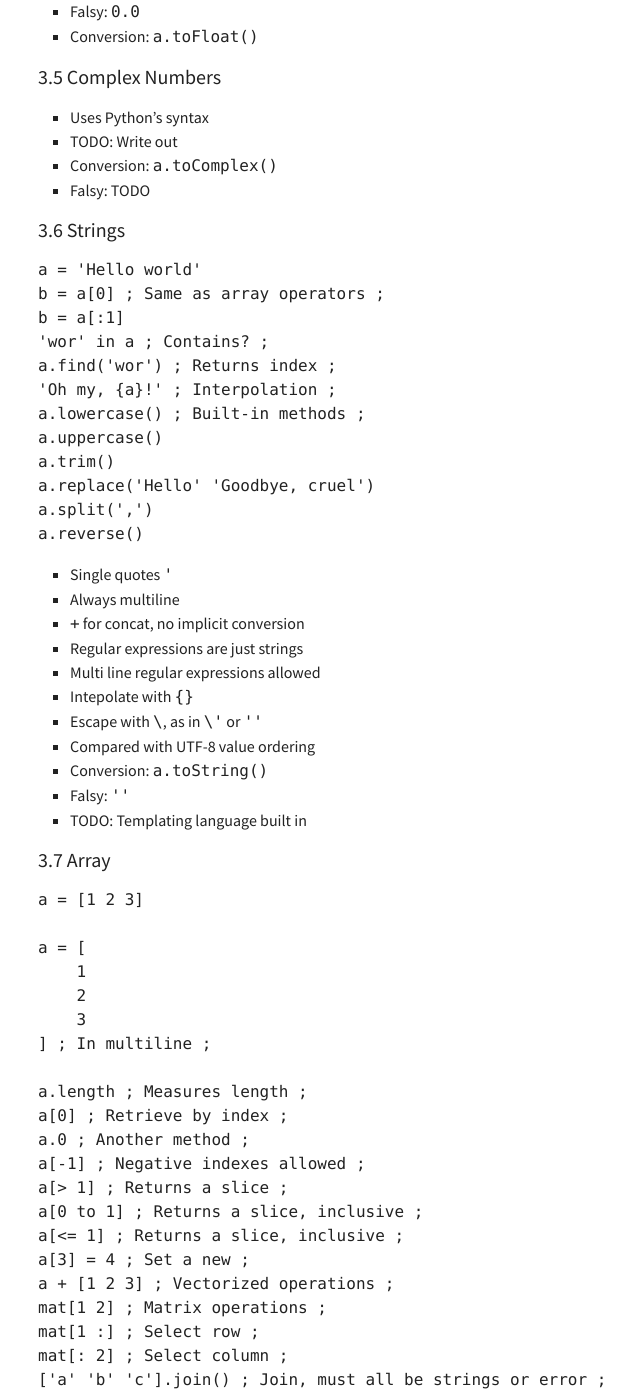
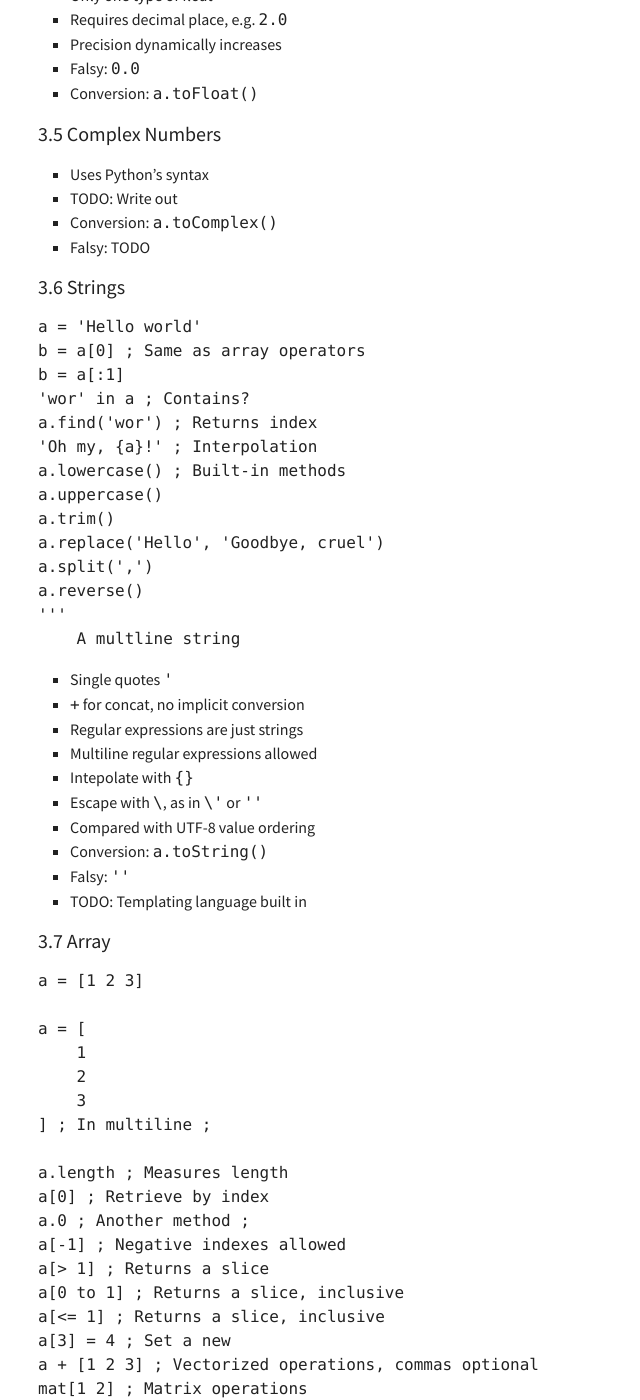
Before and after one commit to heiskr/heiskr.github.io, a Jekyll site: the page built from _posts/2014-06-24-garden.md, in a window 1280 px wide and 1400 px high, scrolled down 5534 px. Shown: the whole window, without its empty margins (282-922 px from the left). Built offline with Jekyll 4.4.1, drawn with Linux system fonts in a browser that asks for light colours; nearby versions of some CDN libraries; comment, search, counter and statistics services are not loaded; some of the changed text lies outside the part shown.

Commit message:
Update 2014-06-24-garden.md

```diff
--- a/_posts/2014-06-24-garden.md
+++ b/_posts/2014-06-24-garden.md
@@ -170,11 +170,14 @@
 
 ### 2.4 Comments
 
-    a = b ; a comment ;
+    a = b ; a comment
 
 - Just `;` semicolons
-- All comments are multiline
 - Regex defined by simple string instead
+- Multiline comments just indent after a `;`
+
+    ;
+        A multiline comment
 
 Goals:
 
@@ -193,8 +196,8 @@
 ### 2.5 Variable Declaration
 
     a = 1
-    a.toString() ; convert type ;
-    a.getType() ; returns type as string ;
+    a.toString() ; convert type
+    a.getType() ; returns type as string
 
 - No keywords required
 - Defaults to as local of scope as possible (lexical)
@@ -252,23 +255,24 @@
 ### 3.6 Strings
 
     a = 'Hello world'
-    b = a[0] ; Same as array operators ;
+    b = a[0] ; Same as array operators
     b = a[:1]
-    'wor' in a ; Contains? ;
-    a.find('wor') ; Returns index ;
-    'Oh my, {a}!' ; Interpolation ;
-    a.lowercase() ; Built-in methods ;
+    'wor' in a ; Contains?
+    a.find('wor') ; Returns index
+    'Oh my, {a}!' ; Interpolation
+    a.lowercase() ; Built-in methods
     a.uppercase()
     a.trim()
-    a.replace('Hello' 'Goodbye, cruel')
+    a.replace('Hello', 'Goodbye, cruel')
     a.split(',')
     a.reverse()
+    '''
+        A multline string
 
 - Single quotes `'`
-- Always multiline
 - `+` for concat, no implicit conversion
 - Regular expressions are just strings
-- Multi line regular expressions allowed
+- Multiline regular expressions allowed
 - Intepolate with `{}`
 - Escape with `\`, as in `\'` or `''`
 - Compared with UTF-8 value ordering
@@ -286,19 +290,19 @@
         3
     ] ; In multiline ;
 
-    a.length ; Measures length ;
-    a[0] ; Retrieve by index ;
+    a.length ; Measures length
+    a[0] ; Retrieve by index
     a.0 ; Another method ;
-    a[-1] ; Negative indexes allowed ;
-    a[> 1] ; Returns a slice ;
-    a[0 to 1] ; Returns a slice, inclusive ;
-    a[<= 1] ; Returns a slice, inclusive ;
-    a[3] = 4 ; Set a new ;
-    a + [1 2 3] ; Vectorized operations ;
-    mat[1 2] ; Matrix operations ;
-    mat[1 :] ; Select row ;
-    mat[: 2] ; Select column ;
-    ['a' 'b' 'c'].join() ; Join, must all be strings or error ;
+    a[-1] ; Negative indexes allowed
+    a[> 1] ; Returns a slice
+    a[0 to 1] ; Returns a slice, inclusive
+    a[<= 1] ; Returns a slice, inclusive
+    a[3] = 4 ; Set a new
+    a + [1 2 3] ; Vectorized operations, commas optional
+    mat[1 2] ; Matrix operations
+    mat[1 :] ; Select row
+    mat[: 2] ; Select column
+    ['a', 'b', 'c'].join() ; Join, must all be strings or error
 
 - `[]`
 - Embedding allowed, also known as multidimensional
@@ -318,13 +322,13 @@
 
 ### 3.8 Hashes
 
-    q = {'a' = 1 'b' = 2 'c' = 3}
-    ; Keys are explicit string, other types allowed ;
+    q = {'a' = 1, 'b' = 2, 'c' = 3}  ; Commas optional
+    ; Keys are explicit string, other types allowed
     q = {
         'a' = 1
         'b' = 2
         'c' = 3
-    } ; In multiline ;
+    } ; In multiline
 
     q['a'] ; Get a value ;
     q.a ; Convenience method ;
@@ -397,7 +401,7 @@
         statements
     while condition
 
-    for number in 0 to 9  ; inclusive ;
+    for number in 0 to 9  ; inclusive
         statements
 
     for number in 9 to 0
@@ -420,7 +424,7 @@
 ### 4.3 Comprehensions
 
     [a for a in [0 1 2]]
-    {k = v for k = v in {'a' = 1 'b' = 2 'c' = 3}}
+    {k = v for k = v in {'a' = 1, 'b' = 2, 'c' = 3}}
 
 ### 4.4 Exceptions
 
@@ -438,9 +442,9 @@
 
 ### 5.1 Functions
 
-    foo(arg1 arg2)
+    foo(arg1, arg2) ; Commas optional
 
-    foo = function(arg1 arg2 key = default)
+    foo = function(arg1, arg2, key = default)
         statements
         return value
 
@@ -448,7 +452,7 @@
         arg1
         arg2
         key = '1'
-    ) ; In multiline ;
+    ) ; In multiline
 
 - All function arguments are keyword style
     - Assumes ordering match if not specified
@@ -468,8 +472,8 @@
     a = ClassName.new(arg1)
     a['foo'](arg1)
     a.foo(arg1)
-    a.has('foo') ; Does the property exist ;
-    a.hasMethod('foo') ; Does the method exist ;
+    a.has('foo') ; Does the property exist
+    a.hasMethod('foo') ; Does the method exist
 
 - TODO: Default to a['foo'] or a.foo ?
 
@@ -477,7 +481,7 @@
 
     ClassName = class
 
-        new = function(arguments) ; Constructor method ;
+        new = function(arguments) ; Constructor method
             initializeStatements
 
     Class2 = class extends ClassName
@@ -486,11 +490,11 @@
             statements
 
         bar = function()
-            self.foo() ; Refers to instance ;
-            class.foo() ; Refers to class ;
-            super.foo() ; Refers to parent object ;
+            self.foo() ; Refers to instance
+            class.foo() ; Refers to class
+            super.foo() ; Refers to parent object
 
-        baz = static() ; Static Method ;
+        baz = static() ; Static Method
             statements
 
 - Overloading operators okay, including get and set
```
Also changed, not shown: other parts of _posts/2014-06-24-garden.md (+9 -9 lines).
